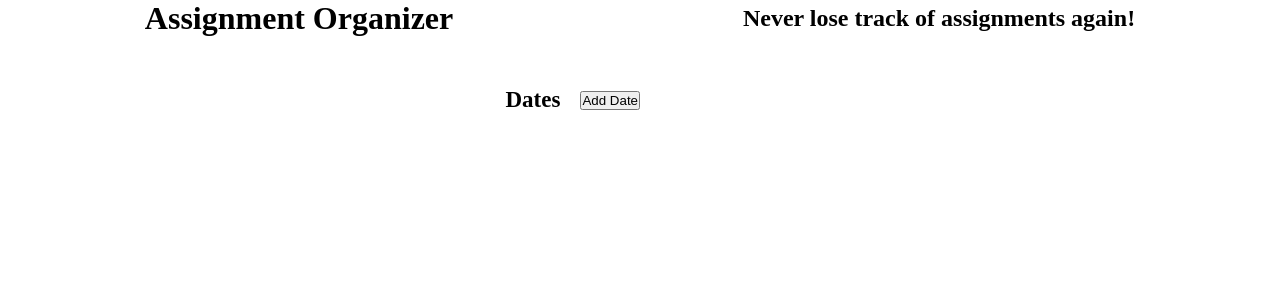
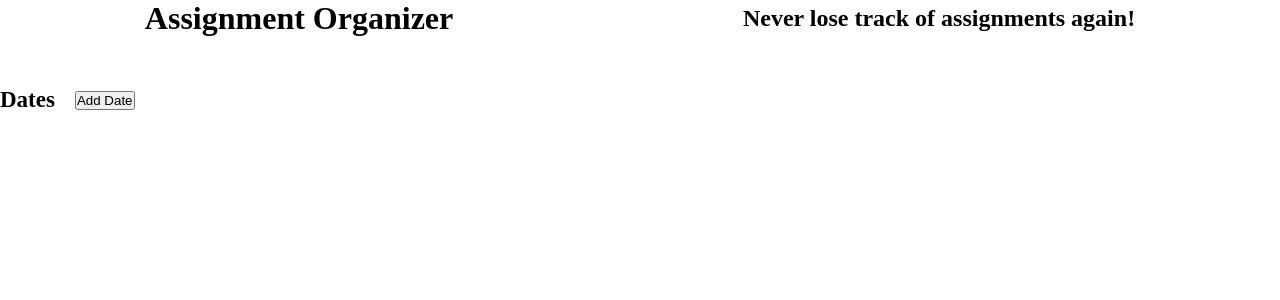
Before and after one commit to amherro/Assignment-Organizer, a React (Create React App) app: page / in a window 1280 px wide. Shown: the top 300 px of the page. Built offline with nearby package versions, Linux system fonts and the light colour scheme.

Commit message:
Continuing to work on layout of the components.

```diff
--- a/src/Components/AssignmentCalendar.js
+++ b/src/Components/AssignmentCalendar.js
@@ -24,14 +24,17 @@ const AssignmentCalendar = () => {
     return (
         <main className="main-display">
             <div className='content-display'>
-                <div className='date-title-btn-grid'>
+                <div className='date-title-input-grid'>
                     <div className='date-title-btn'>
                         <h3 className="dates-title">Dates</h3>
                         <button className='add-date-btn' onClick={toggleDateInput}>Add Date</button>
                     </div>
+
+                    {showDateInput && <DatesInput className='display' dates={dates} addDate={addDate}/>}
                 </div>
-                {showDateInput && <DatesInput dates={dates} addDate={addDate}/>}
-                <DatesDisplay dates={dates} deleteDate={deleteDate} />
+                <div className='date-display-area'>
+                    <DatesDisplay dates={dates} deleteDate={deleteDate} />
+                </div>
             </div>
         </main>
     )
--- a/src/Components/AssignmentDisplay.js
+++ b/src/Components/AssignmentDisplay.js
@@ -1,11 +1,12 @@
 import React from 'react'
 import { v4 as uuidv4 } from 'uuid';
 import Assignment from './Assignment';
+import '../Styles/AssignmentDisplay.css'
 
 const AssignmentDisplay = ({ assignments, deleteAssignment }) => {
 
     return (
-        <div>
+        <div className='assignment-display'>
             {assignments.map((assignment) => {
                 return (
                     <Assignment
--- a/src/Components/Date.js
+++ b/src/Components/Date.js
@@ -31,7 +31,7 @@ const Date = ({ date, id, deleteDate }) => {
         <div className='date-section'>
             <div className='add-assignment-top'>
                 <FaTimes style={{color:'red', cursor:'pointer'}} onClick={() => deleteDate(id)} className='date-delete-btn' />
-                <h4>{date}</h4>
+                <h4 className='date'>{date}</h4>
                 <FaAngleDown className='add-assignment-btn' onClick={toggleAssignmentInput}></FaAngleDown>
             </div>
             <div className='assignment-display'>
--- a/src/Styles/Assignment.css
+++ b/src/Styles/Assignment.css
@@ -6,6 +6,7 @@
     display: flex;
     flex-direction: column;
     align-items: center;
+    justify-self: center;
 }
 .assignment {
     margin: 20px 0px;
--- a/src/Styles/AssignmentCalendar.css
+++ b/src/Styles/AssignmentCalendar.css
@@ -4,16 +4,17 @@
     margin: 50px 0px ;
 }
 .content-display {
-    display: grid;
-    grid-template-columns: 1fr 2fr 1fr;
+    display: flex;
     justify-items: center;
     margin: 50px 0px;
 }
-.date-title-btn-grid {
-    grid-column: 2;
-    display: grid;
-    grid-template-columns: repeat(2, 1fr);
+.date-title-input-grid {
+    grid-column: 1;
+    display: flex;
+    flex-direction: column;
+    position: absolute;
 }
+
 .date-title-btn {
     display: flex;
 }
--- /dev/null
+++ b/src/Styles/AssignmentDisplay.css
@@ -0,0 +1,6 @@
+.assignment-display {
+    display: flex;
+    flex-wrap: wrap;
+    justify-content: flex-start;
+    margin-left: 20px;
+}
--- a/src/Styles/AssignmentInput.css
+++ b/src/Styles/AssignmentInput.css
@@ -1,9 +1,7 @@
 .assignment-input {
-    grid-column: 1 / 3;
     display: flex;
     flex-direction: column;
-    margin: 20px;
-    margin-left: 50px;
+    margin: 20px 30px 20px 40px;
     padding: 10px 20px;
     border: 2px solid rgb(0, 0, 0);
 }
--- a/src/Styles/Date.css
+++ b/src/Styles/Date.css
@@ -2,13 +2,16 @@
     display: flex;
     flex-direction: column;
     margin-top: 20px;
+    grid-row: 2;
 }
 .add-assignment-top {
     display: flex;
-    margin: 0px;
 }
 .date-delete-btn {
     margin-right: 125px;
+}
+.date {
+    font-size: 25px;
 }
 .add-assignment-btn {
     margin-left: 125px;
--- a/src/Styles/DatesDisplay.css
+++ b/src/Styles/DatesDisplay.css
@@ -1,5 +1,3 @@
 .date-display {
     grid-column: 2;
-    margin-left: 0px;
-    margin-right: 100px;
 }
--- a/src/Styles/DatesInput.css
+++ b/src/Styles/DatesInput.css
@@ -1,6 +1,6 @@
 .dates-input {
-    grid-column: 2;
-    margin: 20px 70px 20px 0px;
+    grid-column: 1;
+    margin: 20px 70px 20px 60px;
     padding: 10px 20px;
     justify-items: center;
     display: flex;
```
